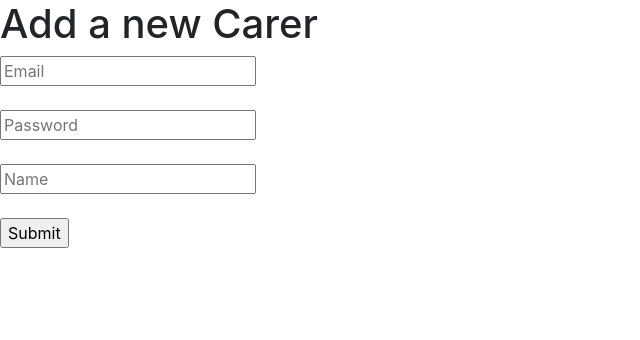
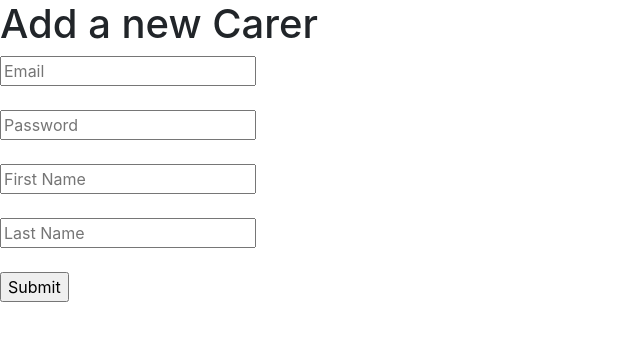
Before and after one commit to MGP1992/CareHomeManagement, a React (Create React App) app in the folder frontend/: page /signup in a window 1280 px wide. Shown: the top 340 px of the page, without its empty margins (0-640 px from the left). Built offline with nearby package versions, Linux system fonts and the light colour scheme.

Commit message:
added staff ID to carer

```diff
--- a/frontend/src/App.js
+++ b/frontend/src/App.js
@@ -30,7 +30,7 @@ const App = () => {
       <div>
         <Routes>
           <Route exact path='/' element={<Placeholder />} />
-          <Route exact path='signup' element={<AddCarer />} />
+          <Route exact path='/signup' element={<AddCarer />} />
         </Routes>
       </div>
     </Router>
--- a/frontend/src/components/signup/Signup.jsx
+++ b/frontend/src/components/signup/Signup.jsx
@@ -7,15 +7,24 @@ const AddCarer = (props) => {
   const [carer, setCarer] = useState({
     email: '',
     password: '',
-    name: '',
+    firstName: '',
+    lastName: '',
+    staffID: ''
   });
 
   const onChange = (e) => {
     setCarer({ ...carer, [e.target.name]: e.target.value });
   };
 
+  const generateID = () => {
+    const staffID = `${carer.firstName.slice(0, 2).toUpperCase()}${carer.lastName.slice(0, 2).toUpperCase()}${Math.floor(Math.random()*10)}${Math.floor(Math.random()*10)}`
+    carer.staffID = staffID
+    setCarer({...carer})
+  };
+
   const onSubmit = (e) => {
     e.preventDefault();
+    generateID()
     axios
       .post('http://localhost:8082/carers/add', carer)
       .then((res) => {
@@ -23,9 +32,10 @@ const AddCarer = (props) => {
         setCarer({
           email: '',
           password: '',
-          name: '',
+          firstName: '',
+          lastName: '',
+          staffID: ''
         });
-        navigate('/');
       })
       .catch((err) => {
         console.log('Error adding a carer.');
@@ -62,10 +72,21 @@ const AddCarer = (props) => {
           <div className='addcarer-form-entry'>
             <input
               type='text'
-              placeholder='Name'
-              name='name'
+              placeholder='First Name'
+              name='firstName'
               className='addcarer-input'
-              value={carer.name}
+              value={carer.firstName}
+              onChange={onChange}
+            />
+          </div>
+          <br />
+          <div className='addcarer-form-entry'>
+            <input
+              type='text'
+              placeholder='Last Name'
+              name='lastName'
+              className='addcarer-input'
+              value={carer.lastName}
               onChange={onChange}
             />
           </div>
```
Also changed, not shown: 1 other file (tests, documents, lock files or other folders).
